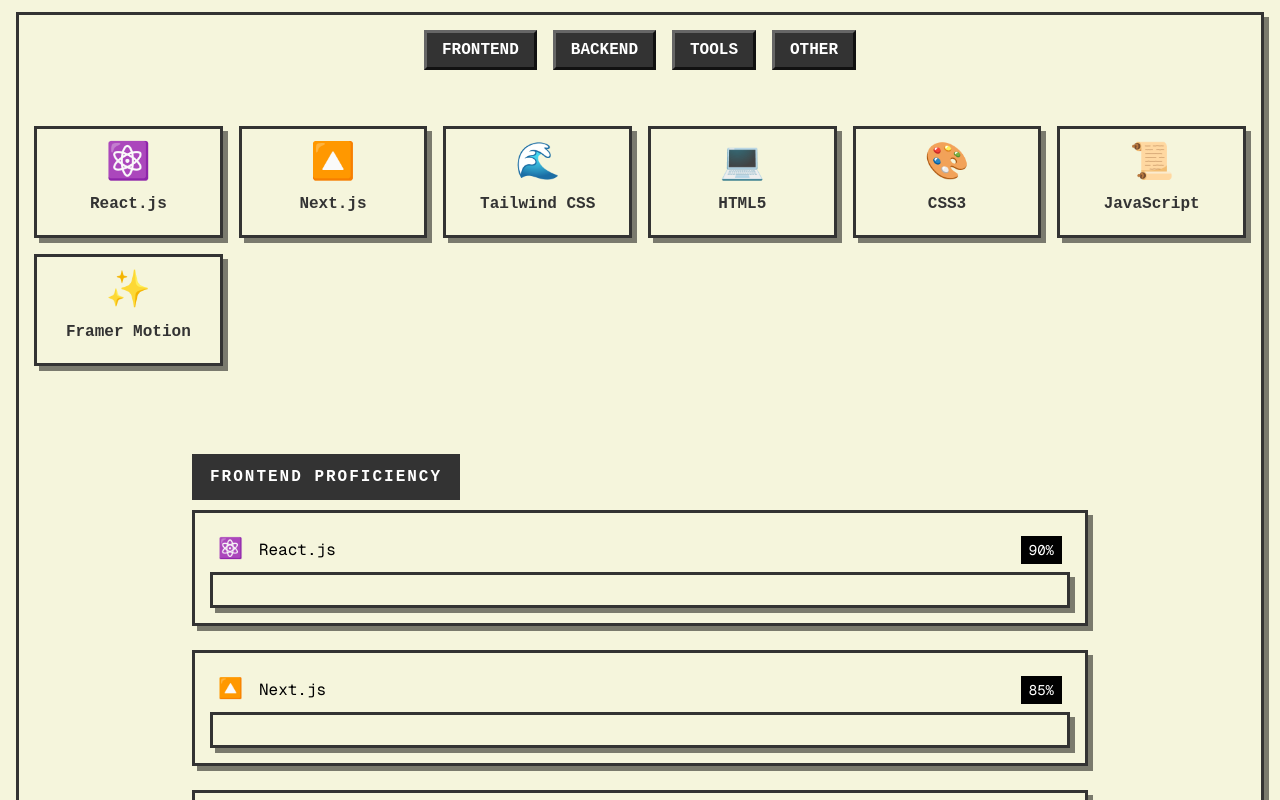
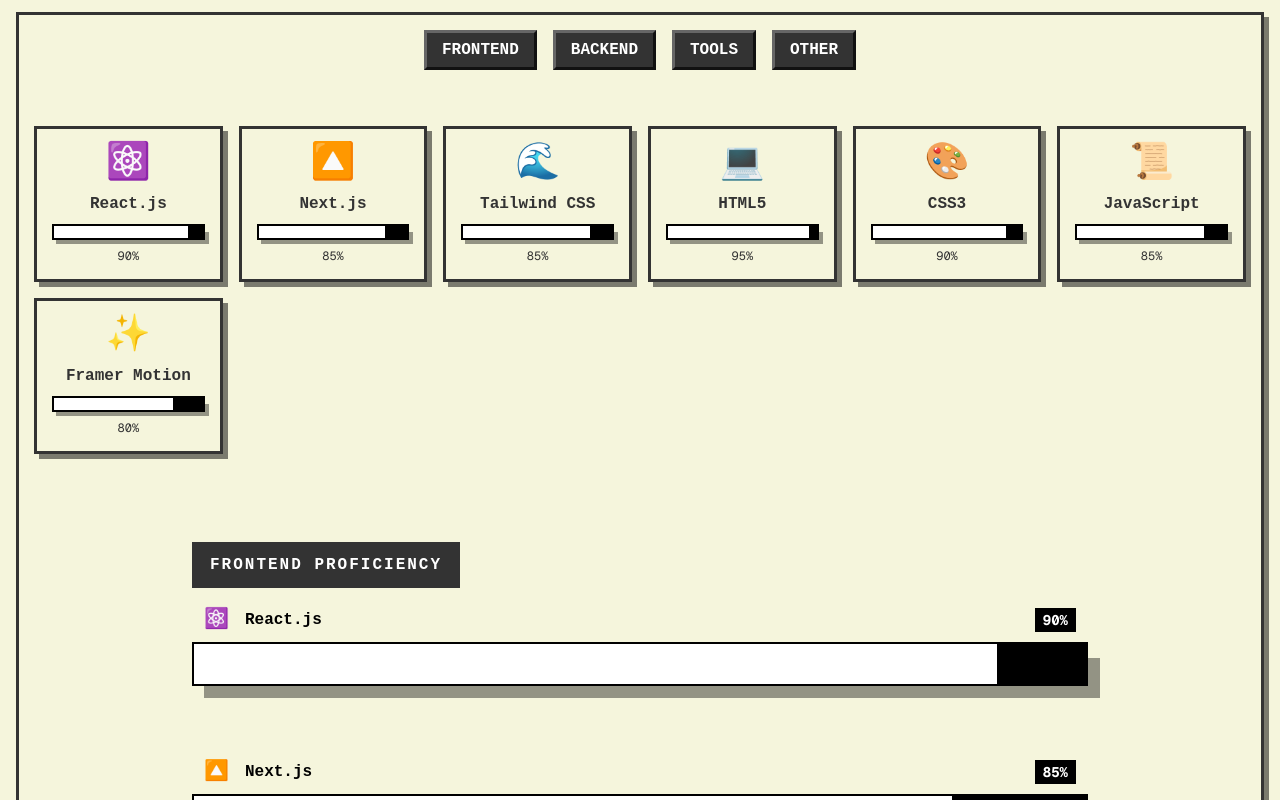
Before and after one commit to hazemezz123/Portfolio, a Next.js app: page / in a window 1280 px wide. Shown: the part 1660-2460 px from the top of the page. Built offline with nearby package versions, Linux system fonts and the light colour scheme; no server answers; the database is empty.

Commit message:
fix the skills progress bar

```diff
--- a/app/components/sections/Projects.tsx
+++ b/app/components/sections/Projects.tsx
@@ -40,6 +40,15 @@
     tags: ["Python", "Desktop App", "File Management", "GUI"],
     codeUrl: "https://github.com/hazemezz123/H4ck3r_File_Organizer",
     image: "/projects/h4ck3r.webp",
+  },
+  {
+    id: 5,
+    title: "Superhero Battle Simulator",
+    description:
+      "An interactive Python GUI application that simulates battles between superheroes and villains with real-time health bars, battle logs, and persistent data storage.",
+    tags: ["Python", "OOP", "Tkinter", "GUI", "Data Persistence"],
+    codeUrl: "https://github.com/hazemezz123/Python-oppSkills",
+    image: "/projects/superhero.webp",
   },
   {
     id: 5,
--- a/app/components/sections/Skills.tsx
+++ b/app/components/sections/Skills.tsx
@@ -61,59 +61,91 @@
 ];
 
 // Memoized skill item to prevent unnecessary re-renders
-const SkillItem = memo(({ skill, index }: { skill: Skill; index: number }) => (
+const SkillItem = memo(({ skill, index }: { skill: Skill; index: number }) => {
+  return (
     <m.div
       key={skill.name}
       initial={{ opacity: 0, y: 20 }}
       animate={{ opacity: 1, y: 0 }}
-    transition={{ duration: 0.3, delay: index * 0.05 }} // Reduced delay for faster rendering
+      transition={{ duration: 0.3, delay: index * 0.05 }}
       className="retro-container p-4 flex flex-col items-center text-center"
     >
-    <div className="text-4xl mb-2" role="img" aria-label={`${skill.name} icon`}>
+      <div
+        className="text-4xl mb-2"
+        role="img"
+        aria-label={`${skill.name} icon`}
+      >
         {skill.icon}
       </div>
-    <h3 className="font-bold mb-1 text-base">{skill.name}</h3>
+      <h3 className="font-bold mb-2 text-base">{skill.name}</h3>
+
+      {/* Mini progress bar with retro style */}
+      <div className="w-full relative">
+        {/* Shadow effect */}
+        <div className="absolute -bottom-1 -right-1 w-full h-3 bg-black opacity-40"></div>
+
+        {/* Progress bar container */}
+        <div className="relative border-2 border-black bg-white">
+          <div className="w-full h-3 bg-black">
+            <m.div
+              initial={{ width: 0 }}
+              animate={{ width: `${skill.level}%` }}
+              className="h-full bg-white"
+              transition={{ duration: 0.7, delay: index * 0.05 }}
+            />
+          </div>
+        </div>
+      </div>
+
+      <div className="text-xs mt-2 font-mono">{skill.level}%</div>
     </m.div>
-));
+  );
+});
 SkillItem.displayName = "SkillItem";
 
 // Memoized skill bar to prevent unnecessary re-renders
-const SkillBar = memo(({ skill }: { skill: Skill }) => (
-  <div key={skill.name} className="retro-container p-0">
-    <div className="flex justify-between items-center bg-retro-gray p-2 text-white">
-      <div className="flex items-center">
-        <span className="mr-2 text-xl">{skill.icon}</span>
-        <span className="font-mono text-black bg-retro-beige px-2">
+const SkillBar = memo(({ skill }: { skill: Skill }) => {
+  return (
+    <div key={skill.name} className="mb-10">
+      {/* Skill header with name and percentage */}
+      <div className="bg-retro-gray text-white font-bold py-2 px-2 flex justify-between items-center">
+        <div className="flex items-center gap-2">
+          <span className="text-xl ml-1">{skill.icon}</span>
+          <span className="bg-retro-beige text-black px-2 py-0.5 ">
             {skill.name}
           </span>
         </div>
-      <span className="font-mono text-sm bg-black px-2 py-1">
+        <span className="bg-black text-white px-2 py-0.5 font-mono text-sm mr-1">
           {skill.level}%
         </span>
       </div>
-    <div className="w-full h-8 retro-container p-0 overflow-hidden bg-black">
+
+      {/* The main progress bar container with 3D effect */}
+      <div className="relative">
+        {/* Shadow effect for 3D look */}
+        <div className="absolute -bottom-3 -right-3 w-full h-10 bg-black opacity-40"></div>
+
+        {/* Main bar container */}
+        <div className="relative w-full bg-white border-2 border-black overflow-hidden">
+          {/* Progress bar */}
+          <div className="w-full h-10 bg-black">
             <m.div
               initial={{ width: 0 }}
               animate={{ width: `${skill.level}%` }}
-        className="h-full"
-        style={{
-          background: "white",
-          willChange: "width", // Optimize for animation
-        }}
+              className="h-full bg-white"
+              style={{ willChange: "width" }}
               transition={{
-          duration: 1, // Reduced duration for faster rendering
-          bounce: 0.3, // Reduced bounce for better performance
+                duration: 1,
+                bounce: 0.3,
                 type: "spring",
               }}
             />
-      <div className="absolute top-0 left-0 h-full w-full grid grid-cols-10">
-        {Array.from({ length: 10 }).map((_, i) => (
-          <div key={i} className="h-full border-r border-black" />
-        ))}
           </div>
         </div>
       </div>
-));
+    </div>
+  );
+});
 SkillBar.displayName = "SkillBar";
 
 // Memoized category button to prevent unnecessary re-renders
```
Lines whose indentation alone changed are shown as unchanged.
